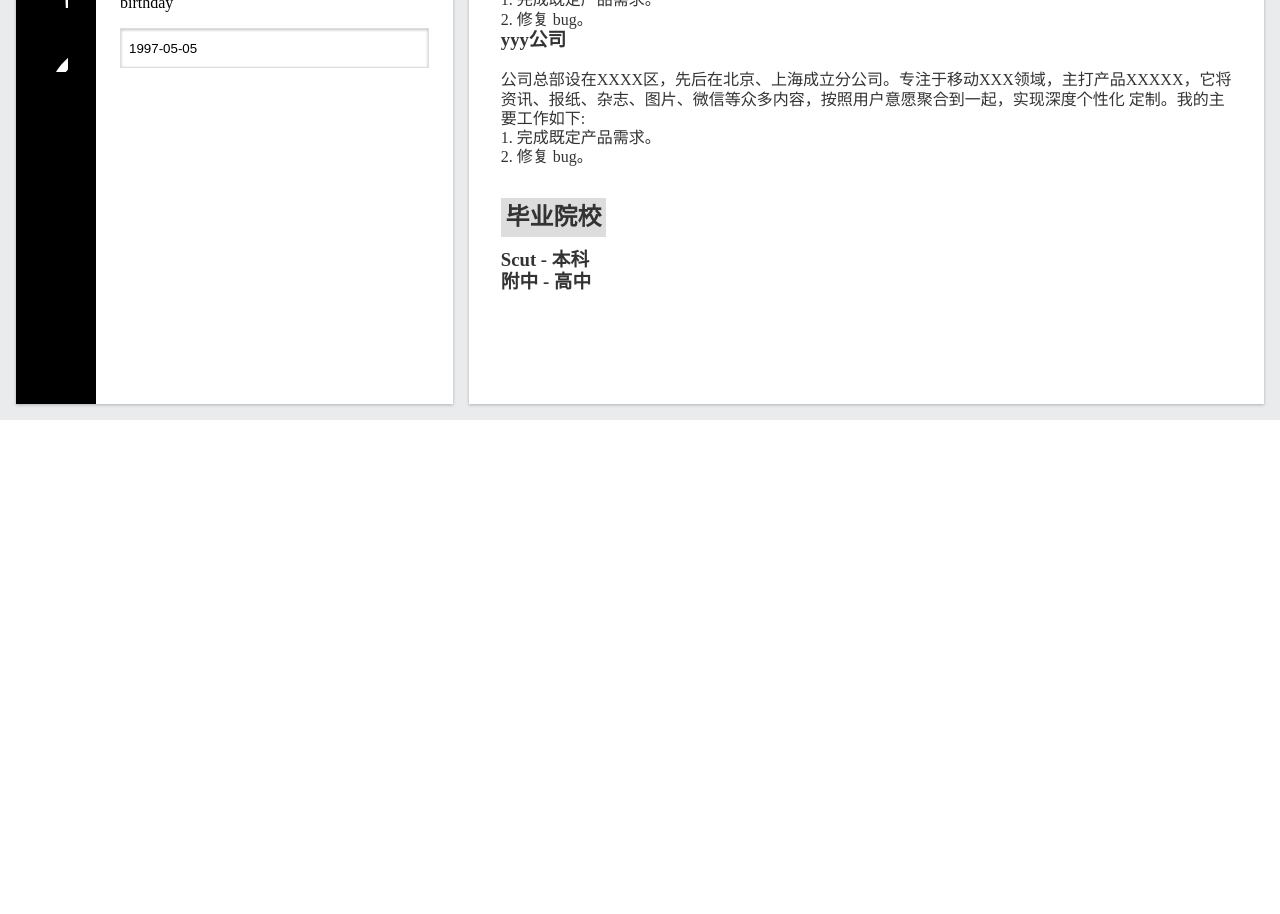
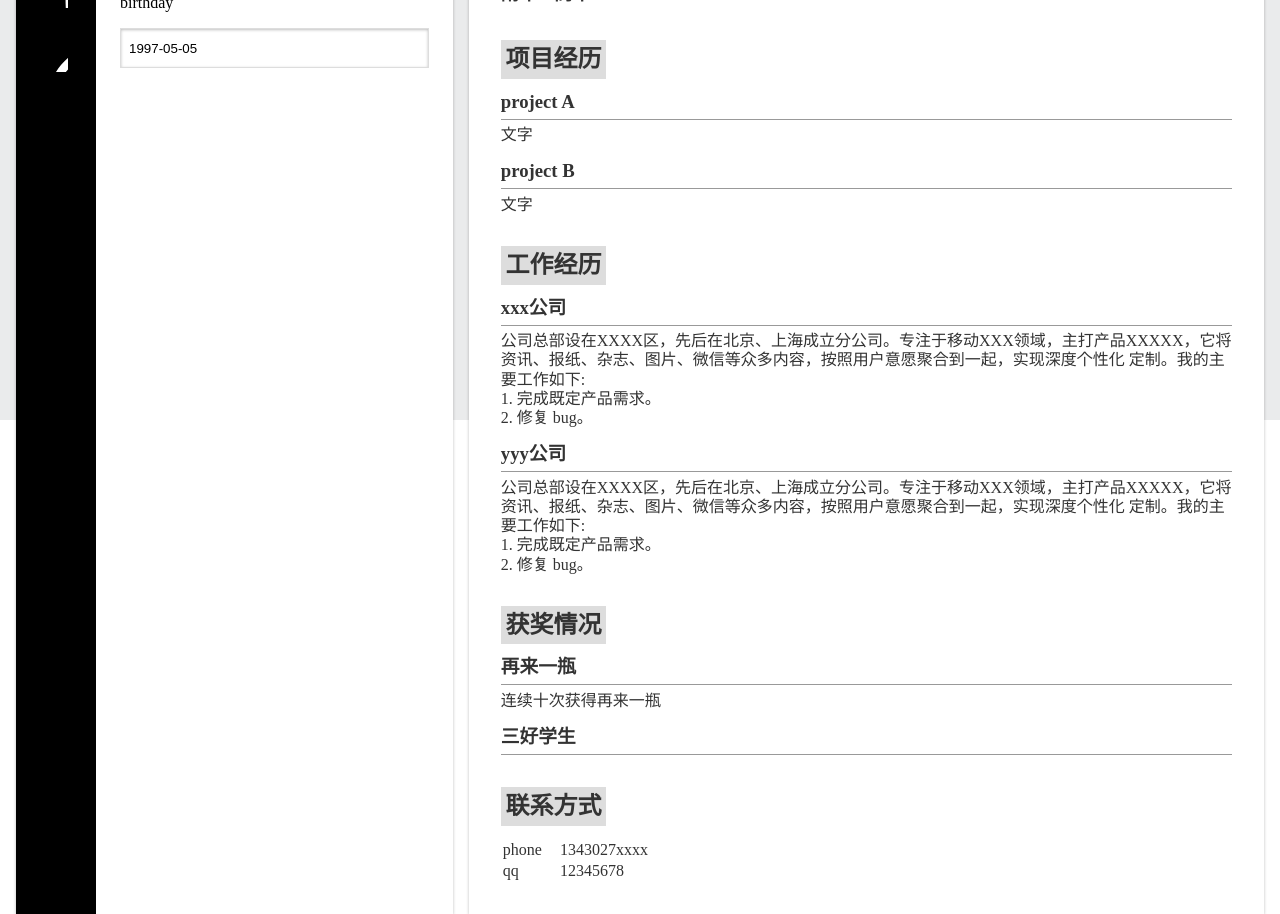
Before and after one commit to JeromeYangtao/resumer, a Vue app: page / in a window 1280 px wide. Shown: the part 380-1294 px from the top of the page. Before the commit the page ends 800 px from the top, so only its background shows below. Built offline with nearby package versions, Linux system fonts and the light colour scheme.

Commit message:
增加获奖和联系方式

```diff
--- a/src/components/ResumeEditor.vue
+++ b/src/components/ResumeEditor.vue
@@ -11,8 +11,11 @@
         </li>
       </ol>
     </nav>
+
     <ol class="panels">
+      <!--兼容数组和对象-->
       <li v-for="item in resume.config" v-show="item.field === selected">
+        <!--内容以数组形式储存时-->
         <div v-if="resume[item.field] instanceof Array">
           <div class="subitem" v-for="subitem in resume[item.field]">
             <div class="resumeField" v-for="(value,key) in subitem">
@@ -22,6 +25,7 @@
             <hr>
           </div>
         </div>
+        <!--内容以对象形式储存时-->
         <div v-else class="resumeField" v-for="(value,key) in resume[item.field]">
           <label> {{key}} </label>
           <input type="text" v-model="resume[item.field][key]">
--- a/src/components/ResumePreview.vue
+++ b/src/components/ResumePreview.vue
@@ -7,6 +7,27 @@
         <small>{{resume.profile.title}}</small>
         <small>{{resume.profile.birthday}}</small>
       </p>
+    </section>
+
+    <section data-name="education" v-show="resume.education">
+      <h2>毕业院校</h2>
+      <ol>
+        <li v-for="item in resume.education">
+          <h3>{{item.school}}
+            <span v-show="item.content">- {{item.content}}</span>
+          </h3>
+        </li>
+      </ol>
+    </section>
+
+    <section data-name="projects" v-show="resume.education">
+      <h2>项目经历</h2>
+      <ol>
+        <li v-for="item in resume.projects">
+          <h3>{{item.name}}</h3>
+          <p v-show="item.content"> {{item.content}} </p>
+        </li>
+      </ol>
     </section>
 
     <section data-name="workHistory" v-show="resume.workHistory">
@@ -19,15 +40,24 @@
       </ol>
     </section>
 
-    <section data-name="education" v-show="resume.education">
-      <h2>毕业院校</h2>
+    <section data-name="awards" v-show="resume.awards">
+      <h2>获奖情况</h2>
       <ol>
-        <li v-for="item in resume.education">
-          <h3>{{item.school}}
-            <span v-show="item.content">- {{item.content}}</span>
-          </h3>
+        <li v-for="item in resume.awards">
+          <h3>{{item.name}}</h3>
+          <p v-show="item.content"> {{item.content}} </p>
         </li>
       </ol>
+    </section>
+
+    <section data-name="contacts" v-show="resume.contacts">
+      <h2>联系方式</h2>
+      <table>
+        <tr v-for="item in resume.contacts">
+          <td>{{item.contact}}</td>
+          <td v-show="item.content"> {{item.content}} </td>
+        </tr>
+      </table>
     </section>
   </div>
 </template>
@@ -39,9 +69,6 @@ export default {
     resume(){
       return this.$store.state.resume
     }
-  },
-  created(){
-    console.log(this.resume)
   }
 }
 </script>
@@ -53,6 +80,7 @@ export default {
     padding: 2em;
     color: #333;
     line-height: 1.2;
+    overflow: auto;
     // font-variant: normal;
     // font-weight: normal;
     ol{ list-style: none; }
@@ -67,7 +95,14 @@ export default {
         }
     }
     section[data-name="profile"]{
-      li + li { margin-top: 1em; }
+      > h1{ margin: .1em 0; font-size: 4em; }
+    }
+    section[data-name="workHistory"],
+    section[data-name="projects"],
+    section[data-name="awards"]{
+      li + li {
+        margin-top: 1em;
+        }
       li {
         h3{
         border-bottom: 1px solid #999;
@@ -75,11 +110,16 @@ export default {
         margin-bottom: .3em;
         }
       }
+    }
     section[data-name="education"]{
       li{
         line-height: 1.5;
       }
     }
+    section[data-name="contacts"]{
+      td:first-child{
+        padding-right: 1em;
+      }
     }
   }
 </style>
--- a/src/store/index.js
+++ b/src/store/index.js
@@ -10,7 +10,7 @@ export default new Vuex.Store({
         resume: {
             config: [
                 { field: 'profile', icon: 'id' },
-                { field: 'work history', icon: 'work' },
+                { field: 'workHistory', icon: 'work' },
                 { field: 'education', icon: 'book' },
                 { field: 'projects', icon: 'heart' },
                 { field: 'awards', icon: 'cup' },
@@ -24,15 +24,13 @@ export default new Vuex.Store({
             },
             workHistory: [{
                     company: 'xxx公司',
-                    content: `
-                      公司总部设在XXXX区，先后在北京、上海成立分公司。专注于移动XXX领域，主打产品XXXXX，它将资讯、报纸、杂志、图片、微信等众多内容，按照用户意愿聚合到一起，实现深度个性化 定制。我的主要工作如下:
+                    content: `公司总部设在XXXX区，先后在北京、上海成立分公司。专注于移动XXX领域，主打产品XXXXX，它将资讯、报纸、杂志、图片、微信等众多内容，按照用户意愿聚合到一起，实现深度个性化 定制。我的主要工作如下:
                         1. 完成既定产品需求。
                         2. 修复 bug。`
                 },
                 {
                     company: 'yyy公司',
-                    content: `
-                      公司总部设在XXXX区，先后在北京、上海成立分公司。专注于移动XXX领域，主打产品XXXXX，它将资讯、报纸、杂志、图片、微信等众多内容，按照用户意愿聚合到一起，实现深度个性化 定制。我的主要工作如下:
+                    content: `公司总部设在XXXX区，先后在北京、上海成立分公司。专注于移动XXX领域，主打产品XXXXX，它将资讯、报纸、杂志、图片、微信等众多内容，按照用户意愿聚合到一起，实现深度个性化 定制。我的主要工作如下:
                         1. 完成既定产品需求。
                         2. 修复 bug。`
                 },
@@ -46,11 +44,11 @@ export default new Vuex.Store({
                 { name: 'project B', content: '文字' },
             ],
             awards: [
-                { name: 'awards A', content: '文字' },
-                { name: 'awards B', content: '文字' },
+                { name: '再来一瓶', content: '连续十次获得再来一瓶' },
+                { name: '三好学生' },
             ],
             contacts: [
-                { contact: 'phone', content: '13812345678' },
+                { contact: 'phone', content: '1343027xxxx' },
                 { contact: 'qq', content: '12345678' },
             ]
         }
```
Lines whose indentation alone changed are shown as unchanged.
